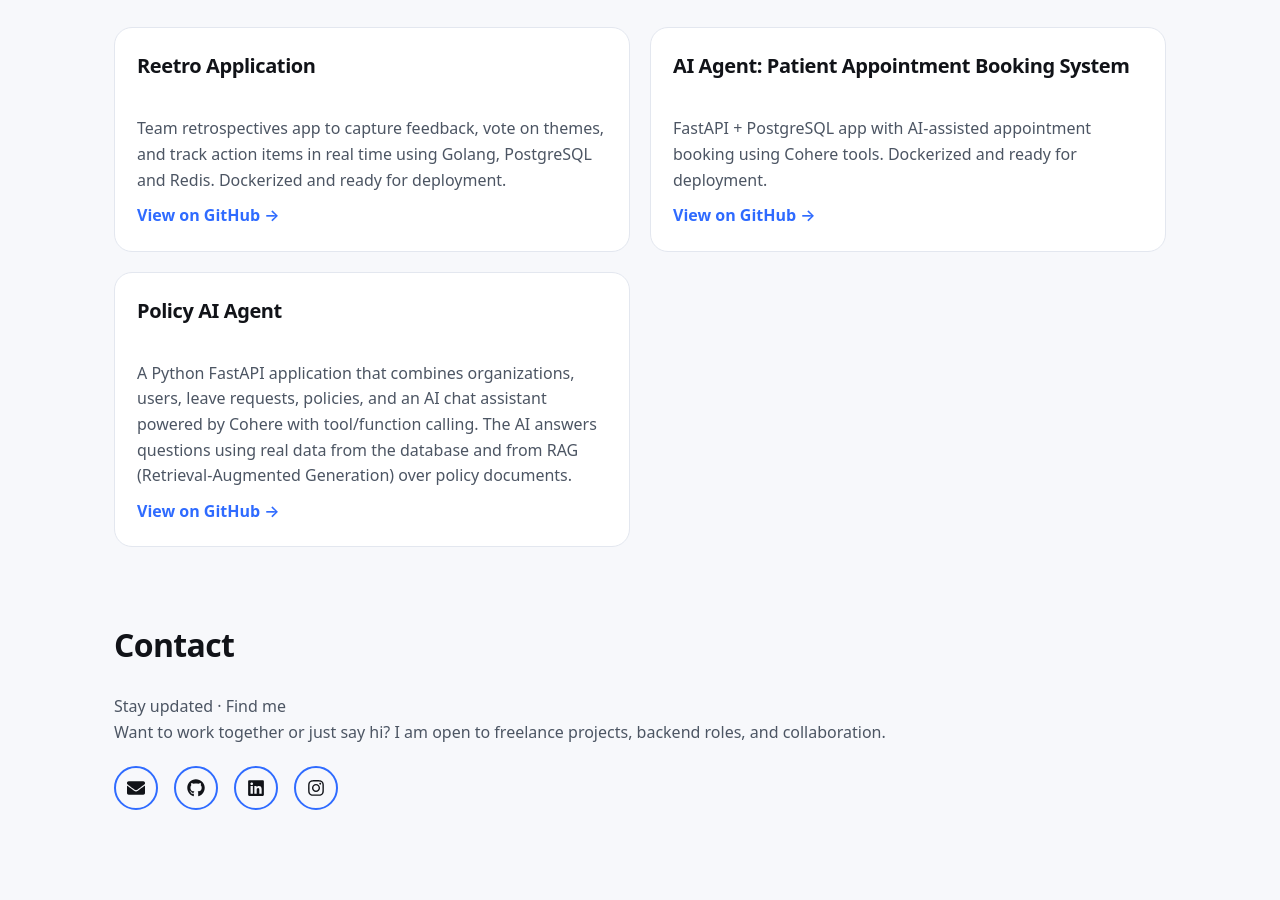
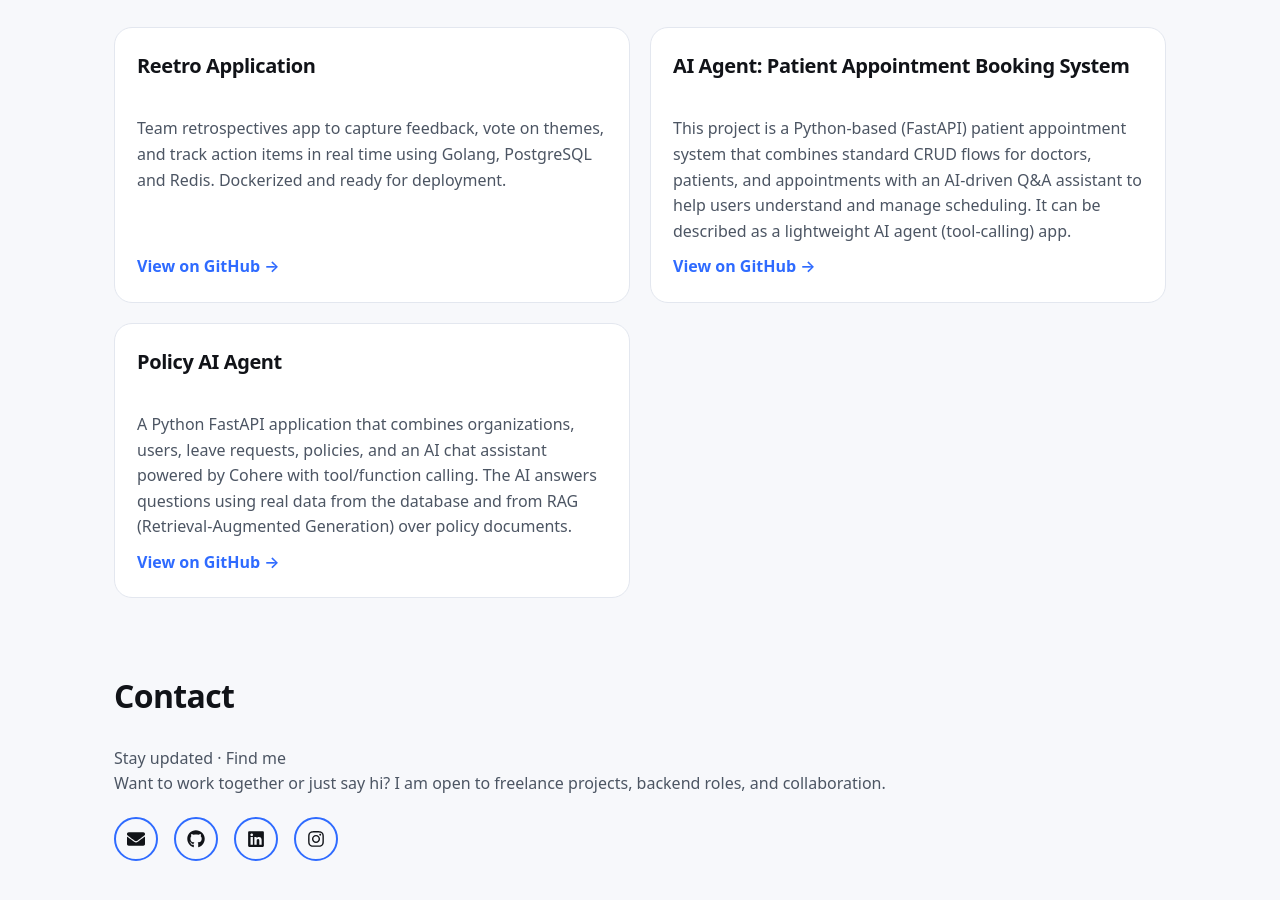
Before and after one commit to Aakash-Pandit/portfolio, a Next.js app: page / in a window 1280 px wide. Shown: the part 2090-2990 px from the top of the page. Built offline with nearby package versions, Linux system fonts and the light colour scheme.

Commit message:
updates description

```diff
--- a/src/components/Projects.tsx
+++ b/src/components/Projects.tsx
@@ -16,7 +16,7 @@ const projects = [
   {
     title: "AI Agent: Patient Appointment Booking System",
     description:
-      "FastAPI + PostgreSQL app with AI-assisted appointment booking using Cohere tools. Dockerized and ready for deployment.",
+      "This project is a Python-based (FastAPI) patient appointment system that combines standard CRUD flows for doctors, patients, and appointments with an AI-driven Q&A assistant to help users understand and manage scheduling. It can be described as a lightweight AI agent (tool-calling) app.",
     link: LINKS.patientAI,
   },
   {
```
